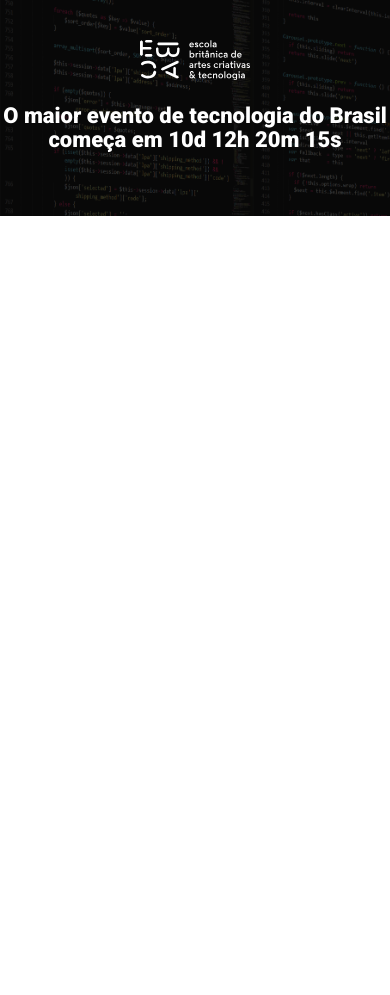
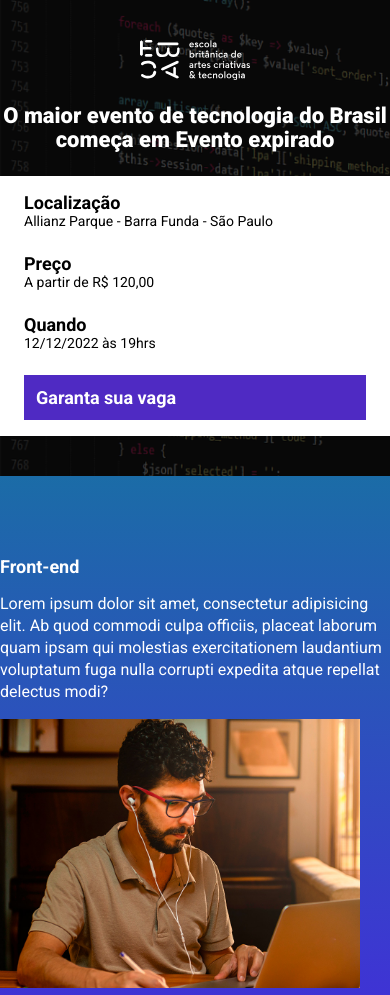
Before and after one commit to Tatianecostadacosta/ebac_tech_talks, a website built with Parcel: page src/index.html in a window 390 px wide. Shown: the top 995 px of the page. Before the commit the page ends 844 px from the top, so only its background shows below. Built offline with nearby package versions, Linux system fonts and the light colour scheme.

Commit message:
criando a contagem regressiva

```diff
--- a/package.json
+++ b/package.json
@@ -1,8 +1,10 @@
 {
   "name": "ebac_talks",
   "version": "1.0.0",
+
   "scripts": {
     "dev": "parcel src/index.html src/styles/main.scss src/scripts/main.js ",
+    "build": "parcel build src/index.html",
     "test": "echo \"Error: no test specified\" && exit 1"
   },
   "keywords": [],
--- a/src/index.html
+++ b/src/index.html
@@ -8,16 +8,98 @@
     <link rel="preconnect" href="https://fonts.gstatic.com" crossorigin>
     <link href="https://fonts.googleapis.com/css2?family=Roboto:wght@400;700;900&display=swap" rel="stylesheet">
     <link rel="stylesheet" href="styles/main.scss">
+    <link rel="stylesheet" href="https://unpkg.com/aos@next/dist/aos.css"/>
 </head>
 <body>
      <header class="hero">
         <div class="container">
             <img class="hero__logo" src="images/ebac_logo.svg" alt="EBAC">
             <P class="hero__text">
-                O maior evento de tecnologia do Brasil começa em 10d 12h 20m 15s
+                O maior evento de tecnologia do Brasil começa em <span id="contador"></span>
             </P>
+            <div class="infos-bar">
+                <ul class="infos-bar__infos">
+                    <li class="infos-bar__infos__item">
+                        <b>Localização</b>
+                        Allianz Parque - Barra Funda - São Paulo
+                    </li>
+                    <li class="infos-bar__infos__item">
+                        <b>Preço</b>
+                        A partir de R$ 120,00
+                    </li>
+                    <li class="infos-bar__infos__item">
+                        <b>Quando</b>
+                        12/12/2022 às 19hrs
+                    </li>
+                </ul>
+                <a href="#" class="button button--primary">
+                    Garanta sua vaga
+                </a>
+            </div>
             </div>
      </header>
+
+     <section class="event event--frontend">
+    <div class="container" data-aos="fade-right">
+        <div class="event__details">
+            <h2 class="event__details__title">Front-end</h2>
+            <p class="event__details__description">
+                Lorem ipsum dolor sit amet, consectetur adipisicing elit. Ab quod commodi culpa officiis, placeat laborum quam ipsam qui molestias exercitationem laudantium voluptatum fuga nulla corrupti expedita atque repellat delectus modi?
+            </p>
+        </div>
+
+        <div>
+            <img class="event__image" src="./images/frontend.png" alt="Front-end">
+        </div>
+    </div>
+</section>
+
+        <section class="event event--ui-ux event--image-left">
+    <div class="container" data-aos="fade-left">
+        <div class="event__details">
+            <h2 class="event__details__title">UI/UX</h2>
+            <p class="event__details__description">
+                Lorem ipsum dolor sit amet, consectetur adipisicing elit. Ab quod commodi culpa officiis, placeat laborum quam ipsam qui molestias exercitationem laudantium voluptatum fuga nulla corrupti expedita atque repellat delectus modi?
+            </p>
+        </div>
+
+        <div>
+            <img class="event__image" src="./images/frontend.png" alt="Front-end">
+        </div>
+    </div>
+</section>
+
+<section class="event event--data-science">
+    <div class="container" data-aos="fade-right">
+        <div class="event__details">
+            <h2 class="event__details__title"><Data-science></h2>
+            <p class="event__details__description">
+                Lorem ipsum dolor sit amet, consectetur adipisicing elit. Ab quod commodi culpa officiis, placeat laborum quam ipsam qui molestias exercitationem laudantium voluptatum fuga nulla corrupti expedita atque repellat delectus modi?
+            </p>
+        </div>
+
+        <div>
+            <img class="event__image" src="./images/frontend.png" alt="Front-end">
+        </div>
+    </div>
+</section>
+
+<section class="event event--backend event--image-left">
+    <div class="container" data-aos="fade-left">
+        <div class="event__details">
+            <h2 class="event__details__title">Back-end</h2>
+            <p class="event__details__description">
+                Lorem ipsum dolor sit amet, consectetur adipisicing elit. Ab quod commodi culpa officiis, placeat laborum quam ipsam qui molestias exercitationem laudantium voluptatum fuga nulla corrupti expedita atque repellat delectus modi?
+            </p>
+        </div>
+
+        <div>
+            <img class="event__image" src="./images/frontend.png" alt="Front-end">
+        </div>
+    </div>
+</section>
+
+    <script src="https://unpkg.com/aos@next/dist/aos.js"></script>
     <script src="./scripts/main.js"></script>
 </body>
 </html>
--- a/src/scripts/main.js
+++ b/src/scripts/main.js
@@ -1 +1,30 @@
-console.log("olá mundo");
+AOS.init();
+
+const dataDoEvento = new Date("Dec 12, 2022 19:00:00");
+const timeStampDoEvento = dataDoEvento.getTime();
+
+const contaAsHoras = setInterval(function () {
+
+    const agora = new Date();
+    const timeStampAtual = agora.getTime();
+
+    const distanciaAteOEvento = timeStampDoEvento - timeStampAtual;
+
+    const diaEmMs = 1000 * 60 * 60 * 24;
+    const horaEmMs = 1000 * 60 * 60;
+    const minutoEmMs = 1000 * 60;
+
+    const diasAteOEvento = Math.floor(distanciaAteOEvento / diaEmMs);
+    const horasAteOEvento = Math.floor((distanciaAteOEvento % diaEmMs) / horaEmMs);
+    const minutosAteOEvento = Math.floor((distanciaAteOEvento % horaEmMs) / minutoEmMs);
+    const segundosAteOEvento = Math.floor((distanciaAteOEvento % minutoEmMs) / 1000);
+
+    document.getElementById('contador').innerHTML =
+        `${diasAteOEvento}d ${horasAteOEvento}h ${minutosAteOEvento}m ${segundosAteOEvento}s`;
+
+        if (distanciaAteOEvento < 0) {
+            clearInterval(contaAsHoras);
+            document.getElementById('contador').innerHTML = 'Evento expirado'
+        }
+
+}, 1000);
--- /dev/null
+++ b/src/styles/_event.scss
@@ -0,0 +1,63 @@
+@use 'variables';
+
+.event {
+    padding: 80px 0;
+
+    &--frontend {
+        background-image: linear-gradient(variables.$blue1, variables.$blue2);
+    }
+
+    &--ui-ux {
+        background-image: linear-gradient(variables.$blue2, variables.$pink);
+    }
+
+    &--data-science {
+        background-image: linear-gradient(variables.$pink, variables.$yellow);
+    }
+
+    &--backend {
+        background-image: linear-gradient(variables.$yellow, variables.$pink);
+    }
+
+    &--image-left {
+        .container {
+            flex-direction: row-reverse;
+        }
+    }
+
+    .container {
+        display: flex;
+        gap: 40px;
+    }
+
+    &__image {
+        max-width: 360px;
+    }
+
+    &__details {
+        &__title {
+            font-size: 18px;
+            font-weight: bold;
+            margin-bottom: 16px;
+        }
+
+        &__description {
+            line-height: 22px;
+        }
+    }
+
+    @media (max-width: 640px) {
+        .container {
+            display: block;
+        }
+
+        &__image {
+            width: 100%;
+        }
+
+        &__details {
+            margin-right: 0;
+            margin-bottom: 16px;
+        }
+    }
+}
--- a/src/styles/_hero.scss
+++ b/src/styles/_hero.scss
@@ -1,3 +1,4 @@
+@use 'variables';
 
 .hero  {
     padding: 64px;
@@ -17,7 +18,7 @@
         left: 0;
         width: 100%;
         height: 100%;
-        background-color: #000;
+        background-color: variables.$secondaryTextColor;
         content: '';
         opacity: .7;
     }
--- /dev/null
+++ b/src/styles/_variables.scss
@@ -0,0 +1,8 @@
+$textColor: #fff;
+$secondaryTextColor: #000;
+
+$blue1: #1B6CA7;
+$blue2: #442bdb;
+$pink: #89223B;
+$yellow: #9C791D;
+$pouple: #4F2AC3;
--- /dev/null
+++ b/src/styles/components/_buttons.scss
@@ -0,0 +1,25 @@
+@use '../variables';
+
+.button {
+    padding: 12px;
+    font-size: 18px;
+    font-weight: bold;
+    text-decoration: none;
+    text-align: center;
+    white-space: nowrap;
+
+    &--primary {
+        color: #fff;
+        background-color: variables.$pouple;
+    }
+
+    @media (max-width: 640px) {
+        display: block;
+        width: 100%;
+        }
+
+        @media (max-width: 1024px) {
+            display: flex;
+            align-items: center;
+    }
+}
--- /dev/null
+++ b/src/styles/components/_infos_bar.scss
@@ -0,0 +1,42 @@
+@use '../variables';
+
+.infos-bar {
+    padding: 16px 24px;
+    background-color: variables.$textColor;
+    display: flex;
+    justify-content: space-between;
+
+    &__infos {
+        display: flex;
+        gap: 40px;
+
+        &__item {
+            font-size: 14px;
+            color: variables.$secondaryTextColor;
+
+            b {
+                color: variables.$secondaryTextColor;
+                font-size: 18px;
+                display: block;
+            }
+        }
+    }
+
+    @media (max-width: 640px) {
+        display: block;
+
+        &__infos {
+            display: block;
+
+            &__item {
+                margin-bottom: 24px;
+            }
+        }
+    }
+
+    @media (max-width: 1024px) {
+        &__infos {
+            gap: 16px;
+        }
+    }
+}
--- a/src/styles/main.scss
+++ b/src/styles/main.scss
@@ -1,11 +1,16 @@
 @use 'hero';
+@use 'components/infos_bar';
+@use 'components/buttons';
+@use 'event';
+@use 'variables';
 
 *{
     margin: 0;
     padding: 0;
     box-sizing: border-box;
     font-family: 'Roboto', sans-serif;
-    color: #fff;
+    color: variables.$textColor;
+    list-style: none;
 }
 
 .container {
```
